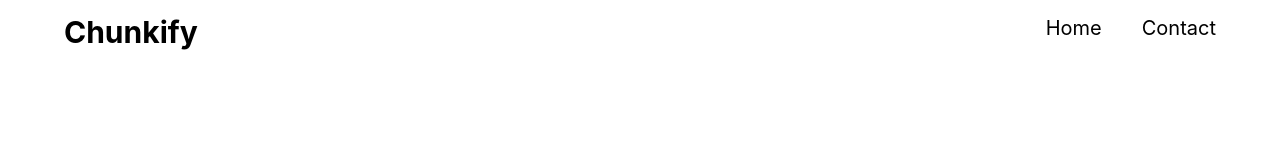
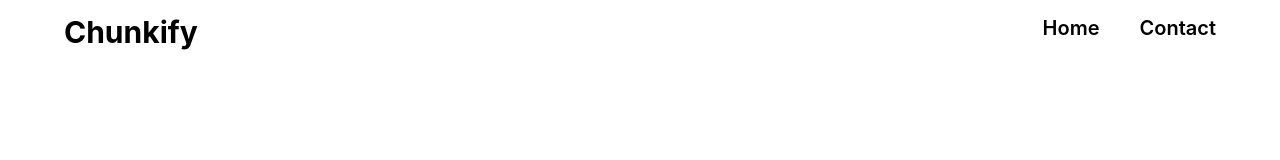
Before and after one commit to Torycd/chukify, a React (Vite) app: page / in a window 1280 px wide. Shown: the top 160 px of the page. Built offline with nearby package versions, Linux system fonts and the light colour scheme.

Commit message:
Navbar and Main created. Main is currently empty, but Navbar has the basic structure and styling.

```diff
--- /dev/null
+++ b/src/components/Main.jsx
@@ -0,0 +1,8 @@
+
+function Main() {
+  return (
+    <div>Main</div>
+  )
+}
+
+export default Main
--- a/src/components/Navbar.jsx
+++ b/src/components/Navbar.jsx
@@ -2,7 +2,7 @@ function Navbar() {
   return (
     <div className="flex justify-between">
       <h1 className="text-3xl font-bold">Chunkify</h1>
-      <ul className="flex justify-between text-xl gap-10">
+      <ul className="flex justify-between text-xl gap-10 font-semibold">
         <li>Home</li>
         <li>Contact</li>
       </ul>
```
